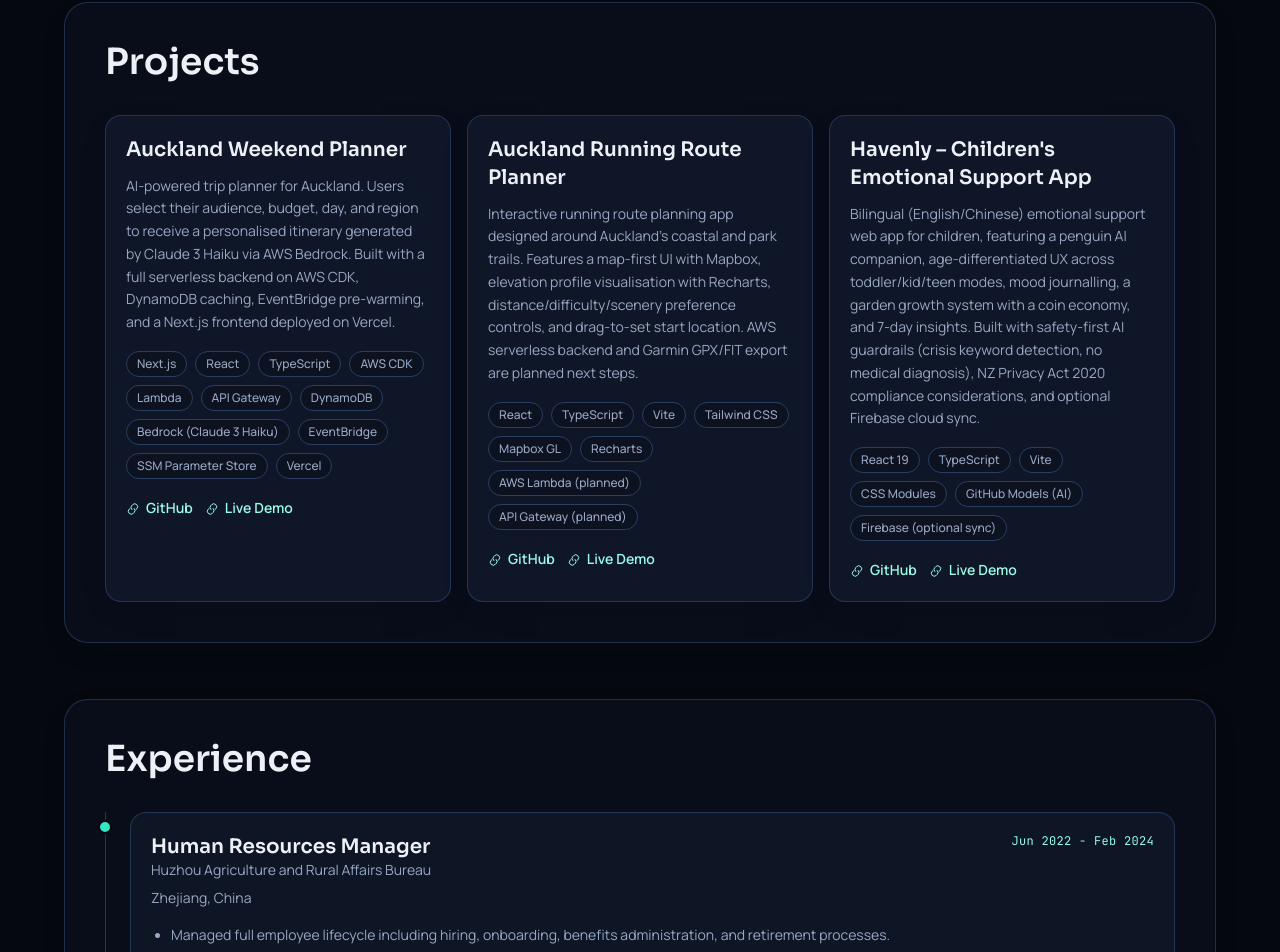
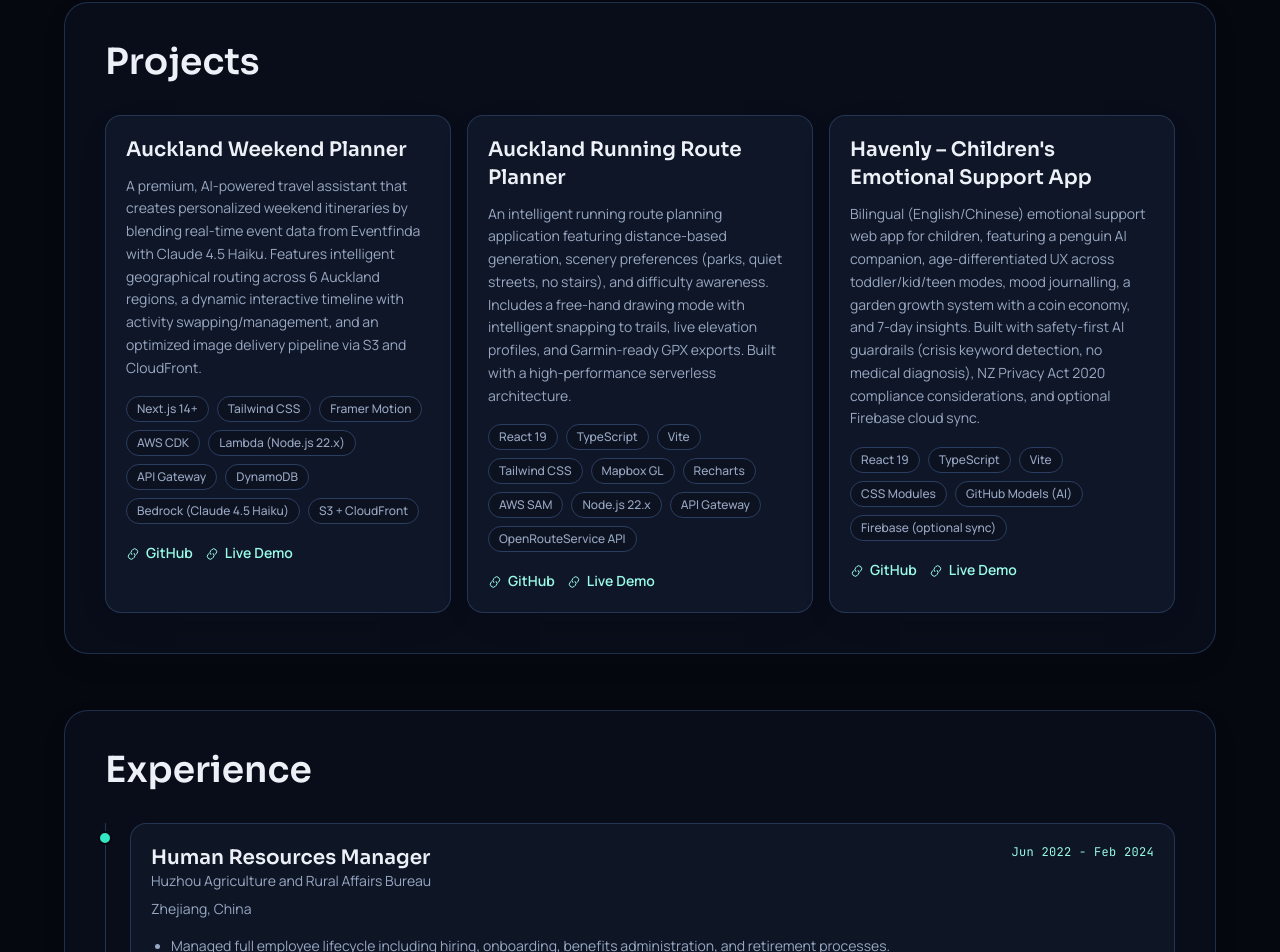
Before and after one commit to sheng656/Sheng_portfolio, a React (Vite) app: page / in a window 1280 px wide. Shown: the part 2297-3249 px from the top of the page. Built offline with nearby package versions, Linux system fonts and the light colour scheme.

Commit message:
feat: create portfolioData constant to manage site content and configuration

```diff
--- a/src/data/portfolioData.ts
+++ b/src/data/portfolioData.ts
@@ -212,19 +212,17 @@ export const portfolioData: PortfolioData = {
         id: "project-auckland-weekend-planner",
         name: "Auckland Weekend Planner",
         description:
-          "AI-powered trip planner for Auckland. Users select their audience, budget, day, and region to receive a personalised itinerary generated by Claude 3 Haiku via AWS Bedrock. Built with a full serverless backend on AWS CDK, DynamoDB caching, EventBridge pre-warming, and a Next.js frontend deployed on Vercel.",
+          "A premium, AI-powered travel assistant that creates personalized weekend itineraries by blending real-time event data from Eventfinda with Claude 4.5 Haiku. Features intelligent geographical routing across 6 Auckland regions, a dynamic interactive timeline with activity swapping/management, and an optimized image delivery pipeline via S3 and CloudFront.",
         techStack: [
-          "Next.js",
-          "React",
-          "TypeScript",
+          "Next.js 14+",
+          "Tailwind CSS",
+          "Framer Motion",
           "AWS CDK",
-          "Lambda",
+          "Lambda (Node.js 22.x)",
           "API Gateway",
           "DynamoDB",
-          "Bedrock (Claude 3 Haiku)",
-          "EventBridge",
-          "SSM Parameter Store",
-          "Vercel",
+          "Bedrock (Claude 4.5 Haiku)",
+          "S3 + CloudFront",
         ],
         links: [
           { label: "GitHub", href: "https://github.com/sheng656/AucklandWeekendPlanner" },
@@ -235,16 +233,18 @@ export const portfolioData: PortfolioData = {
         id: "project-running-planner",
         name: "Auckland Running Route Planner",
         description:
-          "Interactive running route planning app designed around Auckland's coastal and park trails. Features a map-first UI with Mapbox, elevation profile visualisation with Recharts, distance/difficulty/scenery preference controls, and drag-to-set start location. AWS serverless backend and Garmin GPX/FIT export are planned next steps.",
+          "An intelligent running route planning application featuring distance-based generation, scenery preferences (parks, quiet streets, no stairs), and difficulty awareness. Includes a free-hand drawing mode with intelligent snapping to trails, live elevation profiles, and Garmin-ready GPX exports. Built with a high-performance serverless architecture.",
         techStack: [
-          "React",
+          "React 19",
           "TypeScript",
           "Vite",
           "Tailwind CSS",
           "Mapbox GL",
           "Recharts",
-          "AWS Lambda (planned)",
-          "API Gateway (planned)",
+          "AWS SAM",
+          "Node.js 22.x",
+          "API Gateway",
+          "OpenRouteService API",
         ],
         links: [
           { label: "GitHub", href: "https://github.com/sheng656/running-route-planner" },
```
